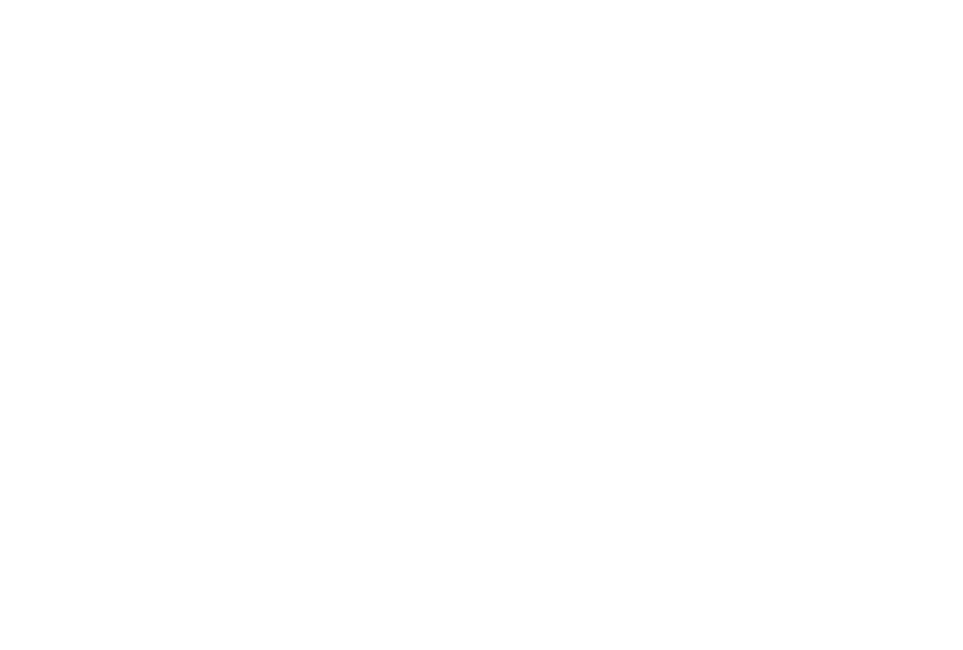
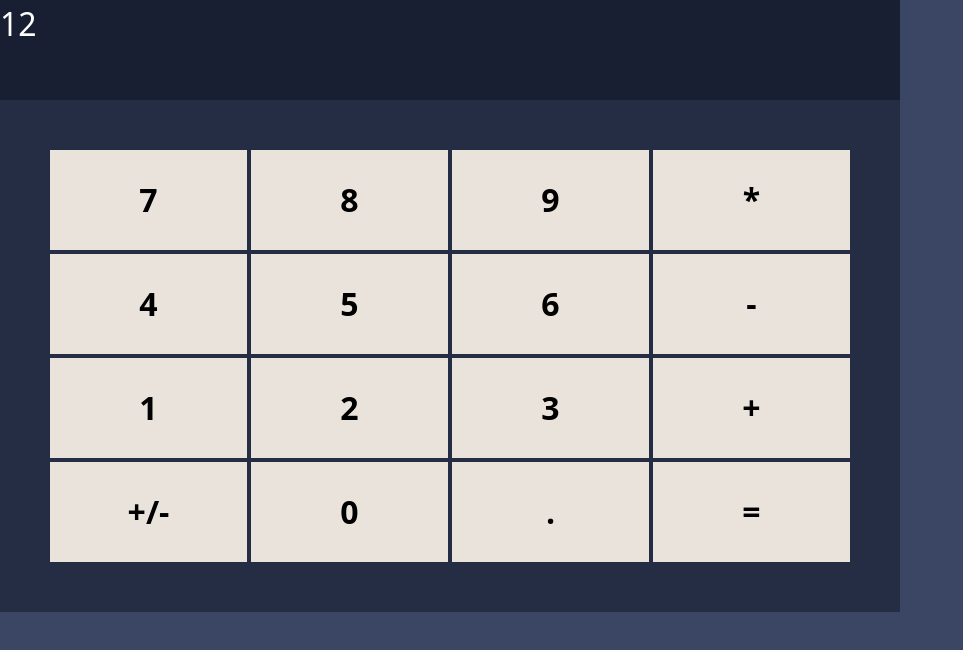
Before and after one commit to navid-nhd/calculator, a Vue app: page / in a window 1280 px wide. Shown: the top 650 px of the page, without its empty margins (0-963 px from the left). Built offline with nearby package versions, Linux system fonts and the light colour scheme.

Commit message:
some style injection

```diff
--- a/src/assets/base.css
+++ /dev/null
@@ -1,73 +0,0 @@
-/* color palette from <https://github.com/vuejs/theme> */
-:root {
-  --vt-c-white: #ffffff;
-  --vt-c-white-soft: #f8f8f8;
-  --vt-c-white-mute: #f2f2f2;
-
-  --vt-c-black: #181818;
-  --vt-c-black-soft: #222222;
-  --vt-c-black-mute: #282828;
-
-  --vt-c-indigo: #2c3e50;
-
-  --vt-c-divider-light-1: rgba(60, 60, 60, 0.29);
-  --vt-c-divider-light-2: rgba(60, 60, 60, 0.12);
-  --vt-c-divider-dark-1: rgba(84, 84, 84, 0.65);
-  --vt-c-divider-dark-2: rgba(84, 84, 84, 0.48);
-
-  --vt-c-text-light-1: var(--vt-c-indigo);
-  --vt-c-text-light-2: rgba(60, 60, 60, 0.66);
-  --vt-c-text-dark-1: var(--vt-c-white);
-  --vt-c-text-dark-2: rgba(235, 235, 235, 0.64);
-}
-
-/* semantic color variables for this project */
-:root {
-  --color-background: var(--vt-c-white);
-  --color-background-soft: var(--vt-c-white-soft);
-  --color-background-mute: var(--vt-c-white-mute);
-
-  --color-border: var(--vt-c-divider-light-2);
-  --color-border-hover: var(--vt-c-divider-light-1);
-
-  --color-heading: var(--vt-c-text-light-1);
-  --color-text: var(--vt-c-text-light-1);
-
-  --section-gap: 160px;
-}
-
-@media (prefers-color-scheme: dark) {
-  :root {
-    --color-background: var(--vt-c-black);
-    --color-background-soft: var(--vt-c-black-soft);
-    --color-background-mute: var(--vt-c-black-mute);
-
-    --color-border: var(--vt-c-divider-dark-2);
-    --color-border-hover: var(--vt-c-divider-dark-1);
-
-    --color-heading: var(--vt-c-text-dark-1);
-    --color-text: var(--vt-c-text-dark-2);
-  }
-}
-
-*,
-*::before,
-*::after {
-  box-sizing: border-box;
-  margin: 0;
-  font-weight: normal;
-}
-
-body {
-  min-height: 100vh;
-  color: var(--color-text);
-  background: var(--color-background);
-  transition: color 0.5s, background-color 0.5s;
-  line-height: 1.6;
-  font-family: Inter, -apple-system, BlinkMacSystemFont, 'Segoe UI', Roboto, Oxygen, Ubuntu,
-    Cantarell, 'Fira Sans', 'Droid Sans', 'Helvetica Neue', sans-serif;
-  font-size: 15px;
-  text-rendering: optimizeLegibility;
-  -webkit-font-smoothing: antialiased;
-  -moz-osx-font-smoothing: grayscale;
-}
--- a/src/assets/main.css
+++ b/src/assets/main.css
@@ -1,3 +1,7 @@
 @tailwind base;
 @tailwind components;
 @tailwind utilities;
+
+body {
+  background-color: rgb(59 70 100);
+}
--- a/src/views/HomeView.vue
+++ b/src/views/HomeView.vue
@@ -1,148 +1,59 @@
-
 <template>
-  <main>
-      <div class="button-wrapper">
-            <button onclick="addAction('%')" class="secondary">%</button>
-        </div>
-        <div class="button-wrapper">
-            <button onclick="addAction('CE')" class="secondary">CE</button>
-        </div>
-        <div class="button-wrapper">
-            <button onclick="addAction('C')" class="secondary">C</button>
-        </div>
-        <div class="button-wrapper">
-            <button onclick="addAction('del')" class="secondary">␡</button>
-        </div>
-        <div class="button-wrapper">
-            <button onclick="addAction('1/x')" class="secondary"><sup>1</sup>/<sub>x</sub></button>
-        </div>
-        <div class="button-wrapper">
-            <button onclick="addAction('x^2')" class="secondary">x<sup>2</sup></button>
-        </div>
-        <div class="button-wrapper">
-            <button onclick="addAction('√x')" class="secondary">√x</button>
-        </div>
-        <div class="button-wrapper">
-            <button onclick="addAction('÷')" class="secondary">÷</button>
-        </div>
-        <div class="button-wrapper">
-            <button onclick="addNumber('7')">7</button>
-        </div>
-        <div class="button-wrapper">
-            <button onclick="addNumber('8')">8</button>
-        </div>
-        <div class="button-wrapper">
-            <button onclick="addNumber('9')">9</button>
-        </div>
-        <div class="button-wrapper">
-            <button onclick="addAction('×')" class="secondary">×</button>
-        </div>
-        <div class="button-wrapper">
-            <button onclick="addNumber('4')">4</button>
-        </div>
-        <div class="button-wrapper">
-            <button onclick="addNumber('5')">5</button>
-        </div>
-        <div class="button-wrapper">
-            <button onclick="addNumber('6')">6</button>
-        </div>
-        <div class="button-wrapper">
-            <button onclick="addAction('-')" class="secondary">-</button>
-        </div>
-        <div class="button-wrapper">
-            <button onclick="addNumber('1')">1</button>
-        </div>
-        <div class="button-wrapper">
-            <button onclick="addNumber('2')">2</button>
-        </div>
-        <div class="button-wrapper">
-            <button onclick="addNumber('3')">3</button>
-        </div>
-        <div class="button-wrapper">
-            <button onclick="addAction('+')" class="secondary">+</button>
-        </div>
-        <div class="button-wrapper">
-            <button>±</button>
-        </div>
-        <div class="button-wrapper">
-            <button onclick="addNumber('0')">0</button>
-        </div>
-        <div class="button-wrapper">
-            <button>.</button>
-        </div>
-        <div class="button-wrapper">
-            <button onclick="calc()" class="accent">=</button>
-        </div>
+  <main class="main">
+    <div class="result">12</div>
+    <div class="button-wrapper">
+      <button
+        class="secondary"
+        v-for="(item, index) in buttonList"
+        :key="index"
+      >
+        {{ item }}
+      </button>
+    </div>
   </main>
 </template>
 <script setup>
-
+const buttonList = [
+  "7",
+  "8",
+  "9",
+  "*",
+  "4",
+  "5",
+  "6",
+  "-",
+  "1",
+  "2",
+  "3",
+  "+",
+  "+/-",
+  "0",
+  ".",
+  "=",
+];
 </script>
 <style scoped>
-body {
-    background-color: var(--primary-color);
-    padding: 0;
-    margin: 0;
-    width: 100vw;
-    height: 100vh;
-    font-family: ui-monospace, SFMono-Regular, Menlo, Monaco, Consolas, "Liberation Mono", "Courier New", monospace;
+.main {
+  width: 900px;
+  background-color: rgb(37 45 68);
 }
-
-:root {
-    --primary-color: #313131;
-    --secondary-color: #525252;
-    --accent-color: #CA3E47;
-    --result-height: 30%;
-}
-
 .result {
-    height: var(--result-height);
-    color: white;
-    font-family: ui-monospace, SFMono-Regular, Menlo, Monaco, Consolas, "Liberation Mono", "Courier New", monospace;
-    display: flex;
-    padding: 0 12px;
-    flex-wrap: nowrap;
-    align-items: center;
-    font-size: 24px;
-    font-weight: bold;
-    justify-content: flex-end;
-}
-
-.body {
-    height: calc(100% -  var(--result-height));
-    display: flex;
-    flex-wrap: wrap;
-    width: 100%;
+  height: 100px;
+  background-color: rgb(24 31 50);
+  color: white;
+  font-size: 2rem;
 }
 .button-wrapper {
-    flex-grow: 0;
-    width: 25%;
+  display: grid;
+  grid-template-columns: repeat(4, 1fr);
+  grid-template-rows: 100px 100px 100px 100px;
+  gap: 4px;
+  padding: 50px;
 }
-.button-wrapper button {
-    display: block;
-    width: 100%;
-    height: 100%;
-    background-color: var(--secondary-color);
-    color: white;
-    border: solid 3px var(--primary-color);
-    border-radius: 8px;
-    font-size: 18px;
-    cursor: pointer;
-    transition: all 300ms;
-    font-family: ui-monospace, SFMono-Regular, Menlo, Monaco, Consolas, "Liberation Mono", "Courier New", monospace;
-}
-
-.button-wrapper button:hover {
-    opacity: 0.6;
-}
-
-.button-wrapper button.secondary {
-    opacity: 0.6;
-}
-.button-wrapper button.secondary:hover {
-    opacity: 1;
-}
-.button-wrapper button.accent {
-    background-color: var(--accent-color);
+.secondary {
+  background-color: rgb(234 227 219);
+  color: black;
+  font-size: 2rem;
+  font-weight: bold;
 }
 </style>
```
Also changed, not shown: src/App.vue (+2 -6 lines).
